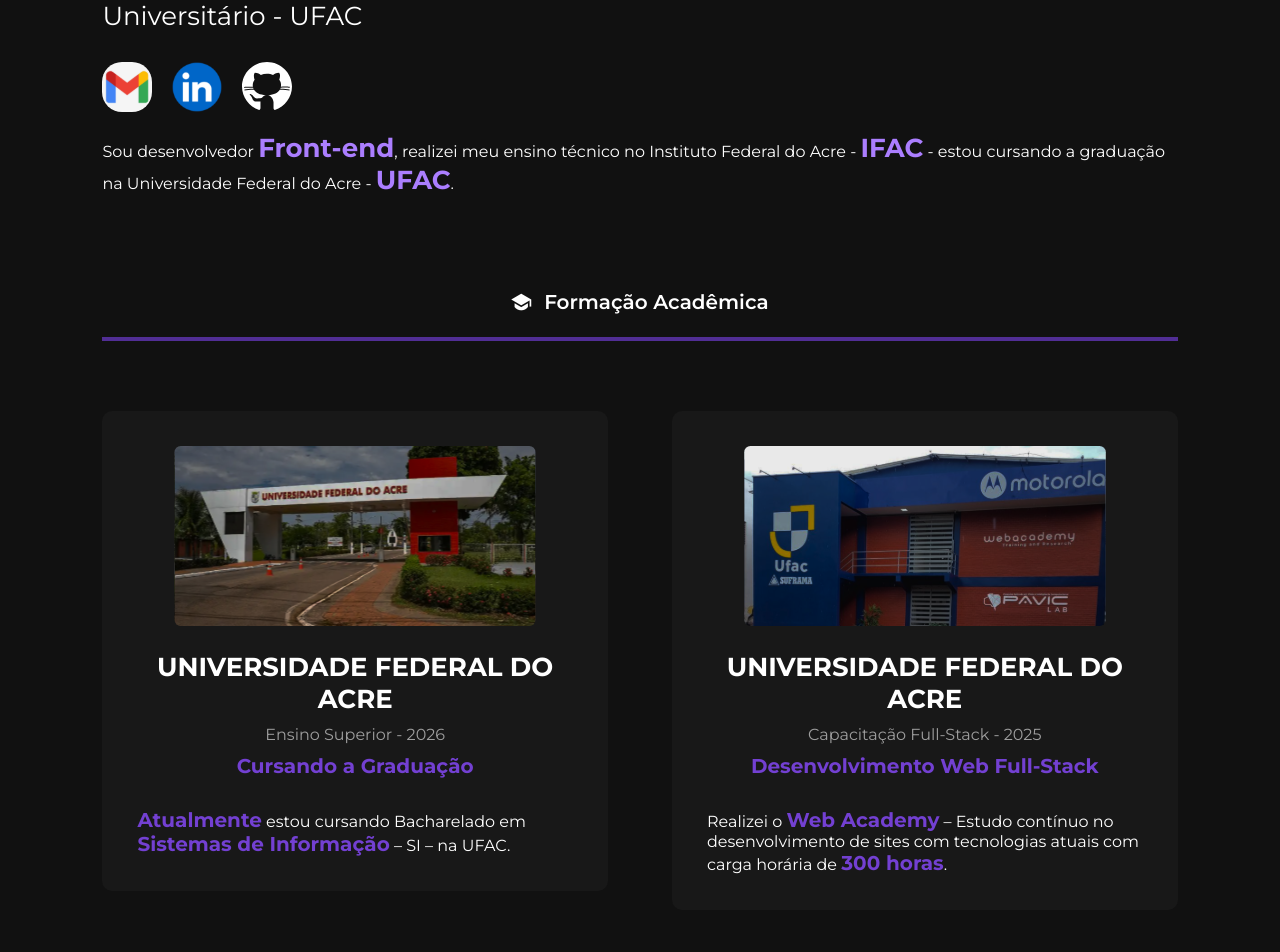
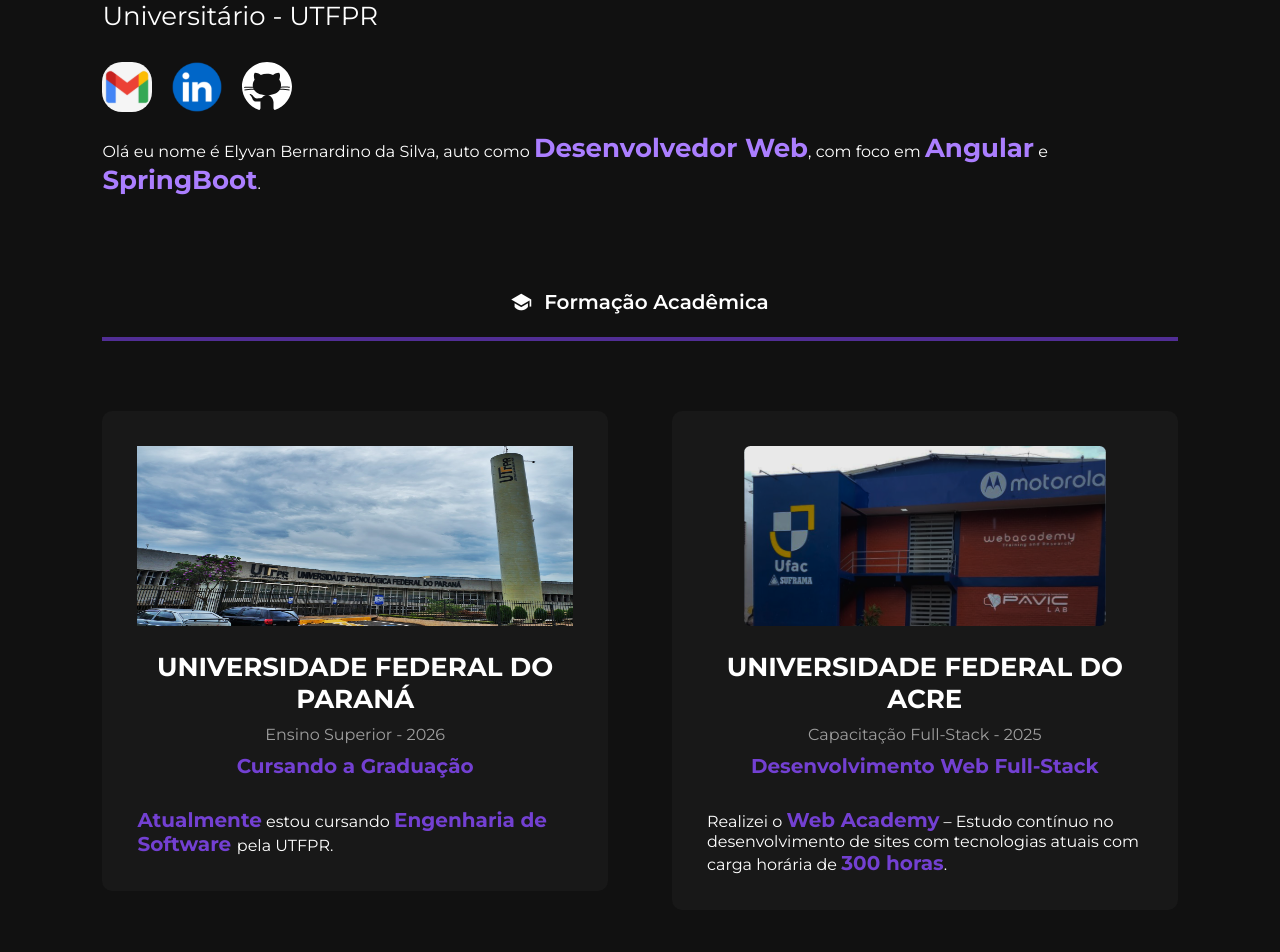
Before and after one commit to ElyvanBS/Portfolio-EBS, an Angular app in the folder portfolio-app/: page / in a window 1280 px wide. Shown: the part 820-1772 px from the top of the page. Built offline with nearby package versions, Linux system fonts and the light colour scheme.

Commit message:
fix: Corrige informações gerais

```diff
--- a/portfolio-app/src/app/app.component.html
+++ b/portfolio-app/src/app/app.component.html
@@ -25,7 +25,6 @@
   <app-sobre id="sobre"></app-sobre>
   <app-formacao id="formacao"></app-formacao>
   <app-projeto id="projeto"></app-projeto>
-  <app-contato id="contato"></app-contato>
 
   <router-outlet></router-outlet>
 
--- a/portfolio-app/src/app/app.component.scss
+++ b/portfolio-app/src/app/app.component.scss
@@ -1,3 +1,4 @@
+
 header {
     display: flex;
     background: var(--cor-header);
--- a/portfolio-app/src/app/component/formacao/formacao.component.html
+++ b/portfolio-app/src/app/component/formacao/formacao.component.html
@@ -4,15 +4,14 @@
 
 <div class="container-academico">
     <div class="container-box a" data-aos="fade-up" data-aos-delay="300">
-        <img src="UFAC.svg" alt="Imagem da UFAC">
+        <img src="Utfpr.JPG" alt="Imagem da UFAC">
         <div class="container-title">
-            <h2>UNIVERSIDADE FEDERAL DO ACRE</h2>
+            <h2>UNIVERSIDADE FEDERAL DO PARANÁ</h2>
             <span>Ensino Superior - 2026</span>
             <h3>Cursando a Graduação</h3>
         </div>
-        <span><span class="important">Atualmente</span> estou cursando Bacharelado em <span class="important">Sistemas
-                de
-                Informação</span> – SI – na UFAC.</span>
+        <span><span class="important">Atualmente</span> estou cursando  <span class="important">Engenharia de Software
+        </span> pela UTFPR.</span>
     </div>
 
     <div class="container-box b" data-aos="fade-up" data-aos-delay="400">
--- a/portfolio-app/src/app/component/projeto/projeto.component.html
+++ b/portfolio-app/src/app/component/projeto/projeto.component.html
@@ -68,7 +68,7 @@
 
         </div>
 
-        <div class="button-saiba-mais">SAIBA MAIS <i class="ri-arrow-down-line"></i>
+        <div class="button-saiba-mais">-
         </div>
     </div>
 
@@ -119,8 +119,10 @@
 
         </div>
 
+        <a href="https://www.grupocandeias.com.br/" target="_blank">
         <div class="button-saiba-mais">SAIBA MAIS <i class="ri-arrow-down-line"></i>
         </div>
+        </a>
     </div>
 
     <div class="container-project" data-aos="fade-left" data-aos-delay="300">
@@ -171,7 +173,7 @@
                         <div class="container-box-tecnologia">
                             <img src="Icon-Js.svg" alt="Icone do Javascrpt">
                             <span>JAVASCRIPT</span>
-                        </div>\
+                        </div>
                     </div>
 
                 </div>
@@ -179,8 +181,11 @@
 
         </div>
 
+        <a href="https://github.com/ElyvanBS/Book-Line" target="_blank">
         <div class="button-saiba-mais">SAIBA MAIS <i class="ri-arrow-down-line"></i>
         </div>
+        </a>
+
     </div>
 
     <div class="container-project b" data-aos="fade-right" data-aos-delay="300">
@@ -247,8 +252,11 @@
 
         </div>
 
+        <a href="https://github.com/davivalentinn/vannily-site" target="_blank">
         <div class="button-saiba-mais">SAIBA MAIS <i class="ri-arrow-down-line"></i>
         </div>
+        </a>
+
     </div>
 
 
--- a/portfolio-app/src/app/component/sobre/sobre.component.html
+++ b/portfolio-app/src/app/component/sobre/sobre.component.html
@@ -6,8 +6,8 @@
 
         <div class="container-titulos">
             <h3 data-aos="fade-out" data-aos-delay="300">Técnico em Informática para Internet - IFAC</h3>
-            <h1 data-aos="fade-out" data-aos-delay="400">ELYVAN BERNARDINO DA SILVA</h1>
-            <h2 data-aos="fade-out" data-aos-delay="500">Universitário - UFAC</h2>
+            <h1 data-aos="fade-out" data-aos-delay="400">ELYVAN B. SILVA</h1>
+            <h2 data-aos="fade-out" data-aos-delay="500">Universitário - UTFPR</h2>
         </div>
 
         <div class="container-contatos .element">
@@ -28,9 +28,8 @@
             </div>
         </div>
 
-        <p data-aos="fade-left" data-aos-delay="300">Sou desenvolvedor <span>Front-end</span>, realizei meu ensino técnico no Instituto Federal do Acre -
-            <span>IFAC</span> -
-            estou cursando a graduação na Universidade Federal do Acre - <span>UFAC</span>.
+        <p data-aos="fade-left" data-aos-delay="300">Olá eu nome é Elyvan Bernardino da Silva, auto como <span>Desenvolvedor Web</span>,
+            com foco em <span>Angular</span> e <span>SpringBoot</span>.
         </p>
 
 
--- a/portfolio-app/src/styles.scss
+++ b/portfolio-app/src/styles.scss
@@ -64,7 +64,9 @@
 h3 {
     font-family: 'Montserrat', sans-serif;
 }
-
+a{
+    text-decoration: none;
+}
 
 @media (max-width: 1024px) {
     :root {
```
Also changed, not shown: portfolio-app/public/Utfpr.JPG (added).
